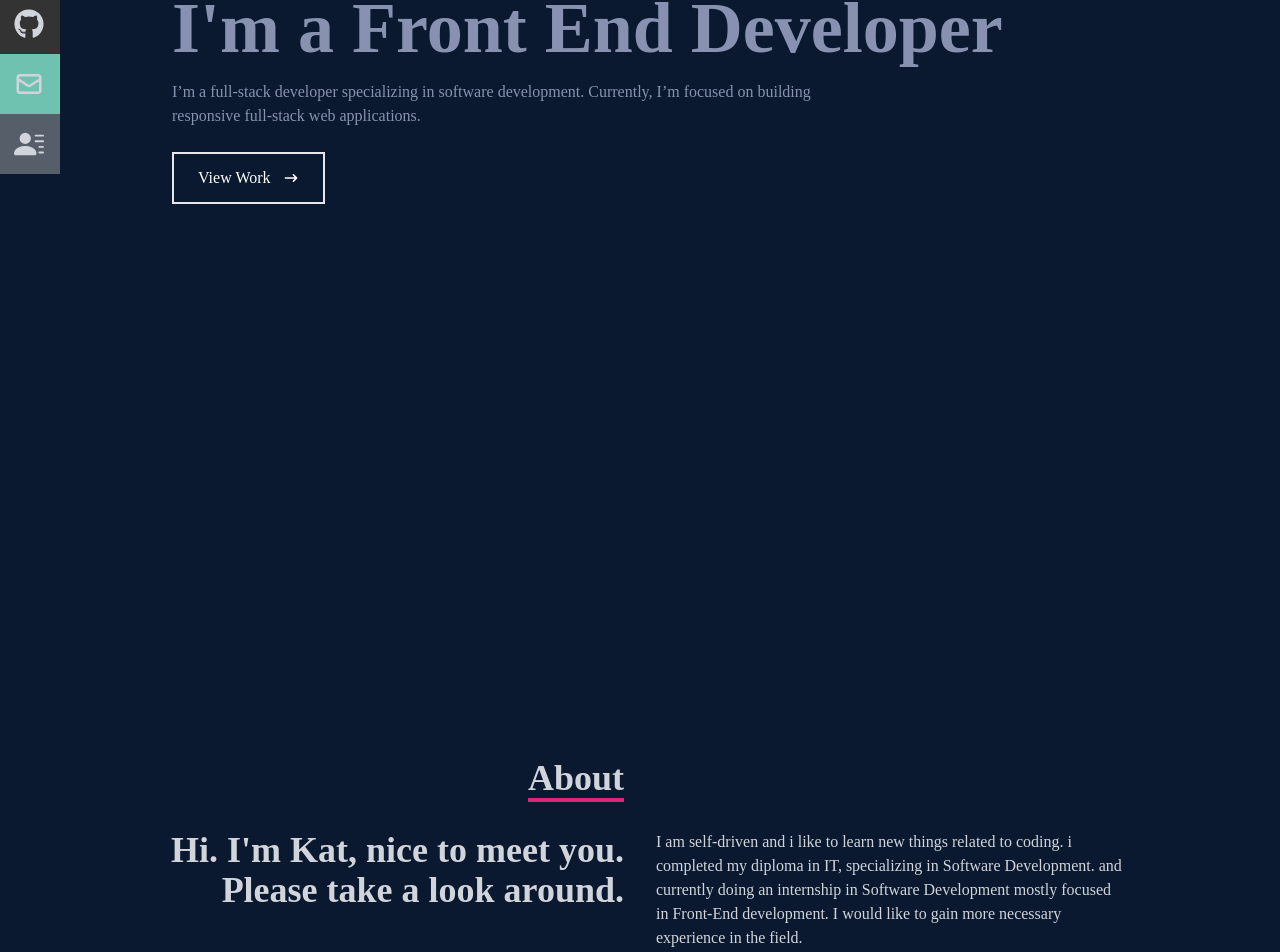
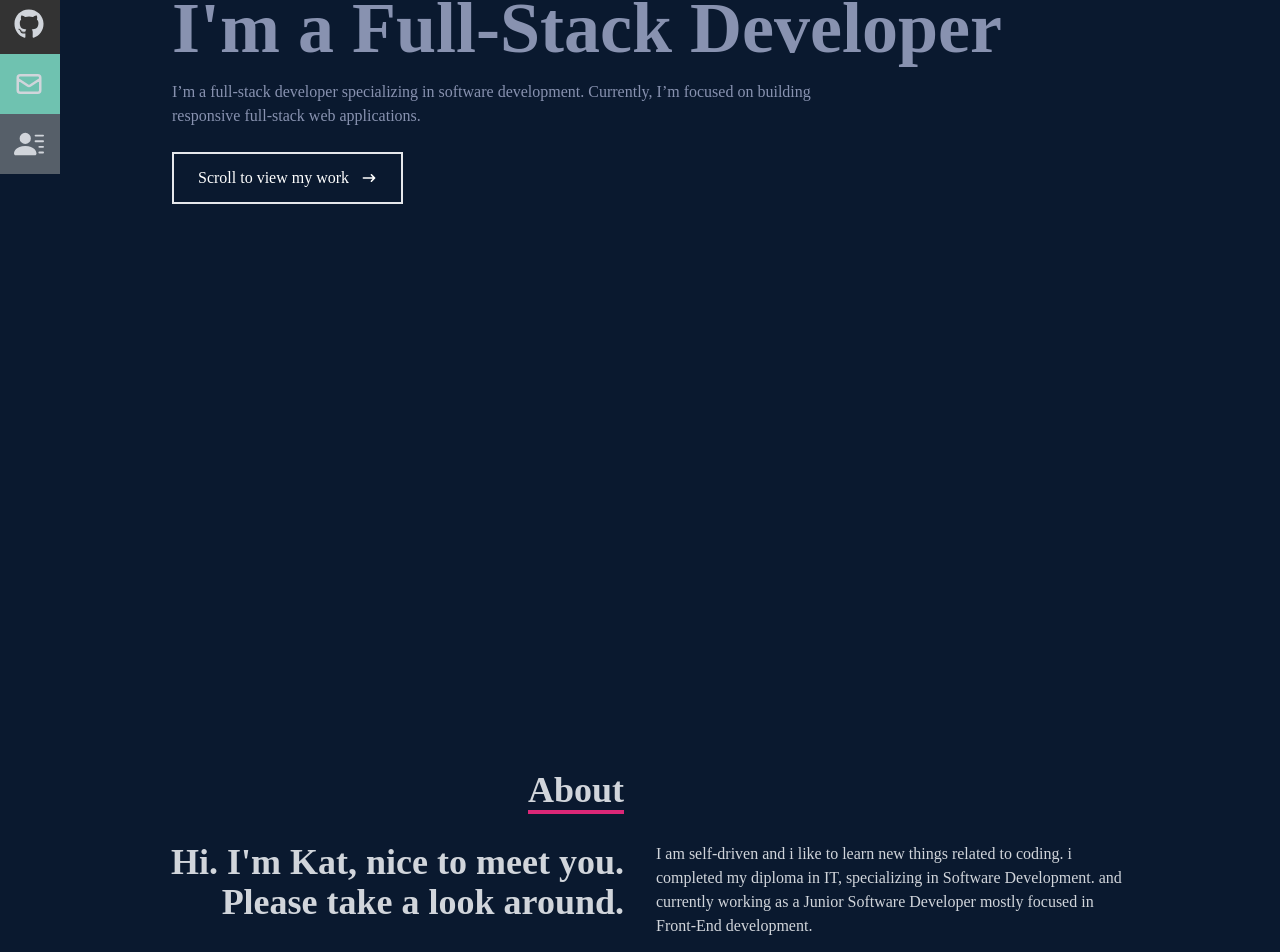
Before and after one commit to Katlego-moima/react-portfolio, a React (Create React App) app: page / in a window 1280 px wide. Shown: the part 346-1298 px from the top of the page. Built offline with nearby package versions, Linux system fonts and the light colour scheme.

Commit message:
adding resume

```diff
--- a/src/components/About.jsx
+++ b/src/components/About.jsx
@@ -20,9 +20,8 @@ const About = () => {
             <p>
               I am self-driven and i like to learn new things related to coding.
               i completed my diploma in IT, specializing in Software
-              Development. and currently doing an internship in Software
-              Development mostly focused in Front-End development. I would like
-              to gain more necessary experience in the field.
+              Development. and currently working as a Junior Software Developer
+              mostly focused in Front-End development.
             </p>
           </div>
         </div>
--- a/src/components/Home.jsx
+++ b/src/components/Home.jsx
@@ -12,7 +12,7 @@ const Home = () => {
           Katlego Moima
         </h1>
         <h2 className="text-4xl sm:text-7xl font-bold text-[#8892b0]">
-          I'm a Front End Developer
+          I'm a Full-Stack Developer
         </h2>
         <p className="text-[#8892b0] py-4 max-w-[700px]">
           I’m a full-stack developer specializing in software development.
@@ -21,7 +21,7 @@ const Home = () => {
         </p>
         <div>
           <button className="text-white group border-2 px-6 py-3 my-2 flex items-center hover:bg-pink-600 hover:border-pink-600">
-            View Work
+            Scroll to view my work
             <span className="group-hover:rotate-90 duration-300">
               <HiArrowNarrowRight className="ml-3" />
             </span>
--- a/src/components/Navbar.jsx
+++ b/src/components/Navbar.jsx
@@ -4,6 +4,7 @@ import { HiOutlineMail } from "react-icons/hi";
 import { BsFillPersonLinesFill } from "react-icons/bs";
 import Logo from "../assets/logo.png";
 import { Link } from "react-scroll";
+import resume from "../assets/Katlego_Moima_Resume.pdf";
 
 const Navbar = () => {
   const [nav, setNav] = useState(false);
@@ -110,7 +111,7 @@ const Navbar = () => {
           <li className="w-[160px] h-[60px] flex justify-between items-center ml-[-100px] hover:ml-[-10px] duration-300 bg-[#6fc2b0]">
             <a
               className="flex justify-between items-center w-full text-gray-300"
-              href="/"
+              href="https://mail.google.com/mail/?view=cm&source=mailto&to=moimakatlego2@gmail.com"
             >
               Email <HiOutlineMail size={30} />
             </a>
@@ -118,7 +119,7 @@ const Navbar = () => {
           <li className="w-[160px] h-[60px] flex justify-between items-center ml-[-100px] hover:ml-[-10px] duration-300 bg-[#565f69]">
             <a
               className="flex justify-between items-center w-full text-gray-300"
-              href="/"
+              href={resume}
             >
               Resume <BsFillPersonLinesFill size={30} />
             </a>
```
Also changed, not shown: 1 other file (tests, documents, lock files or other folders).
